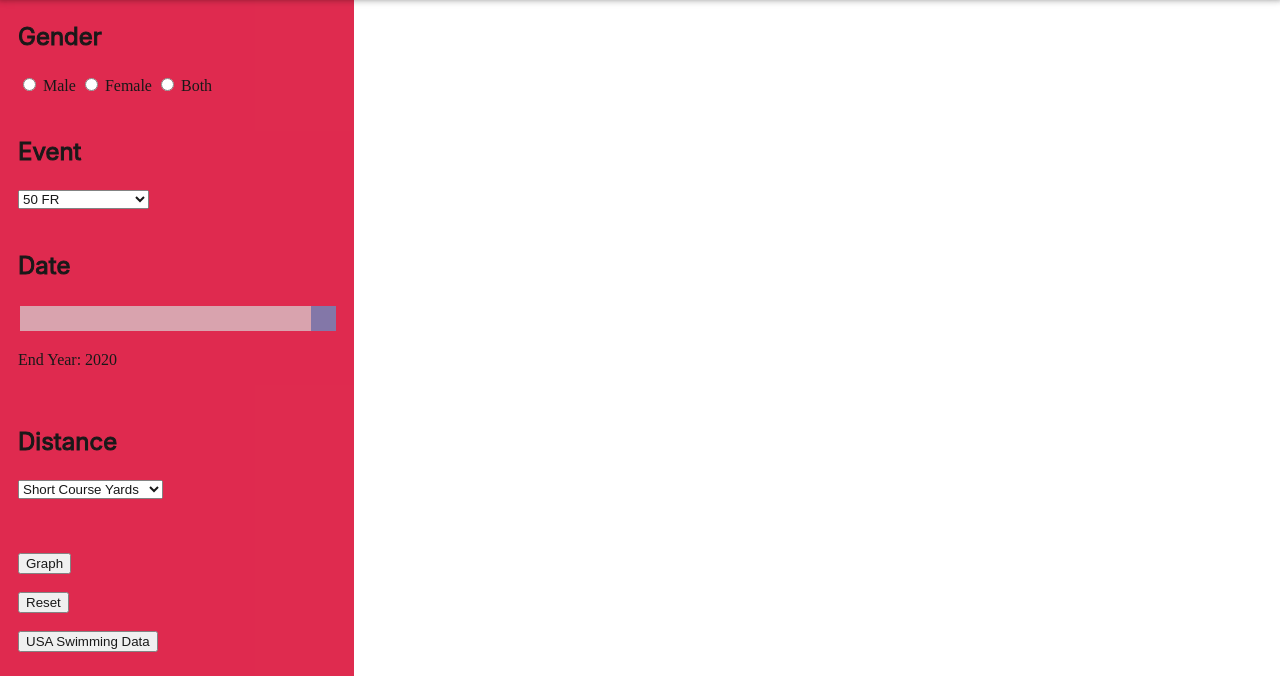
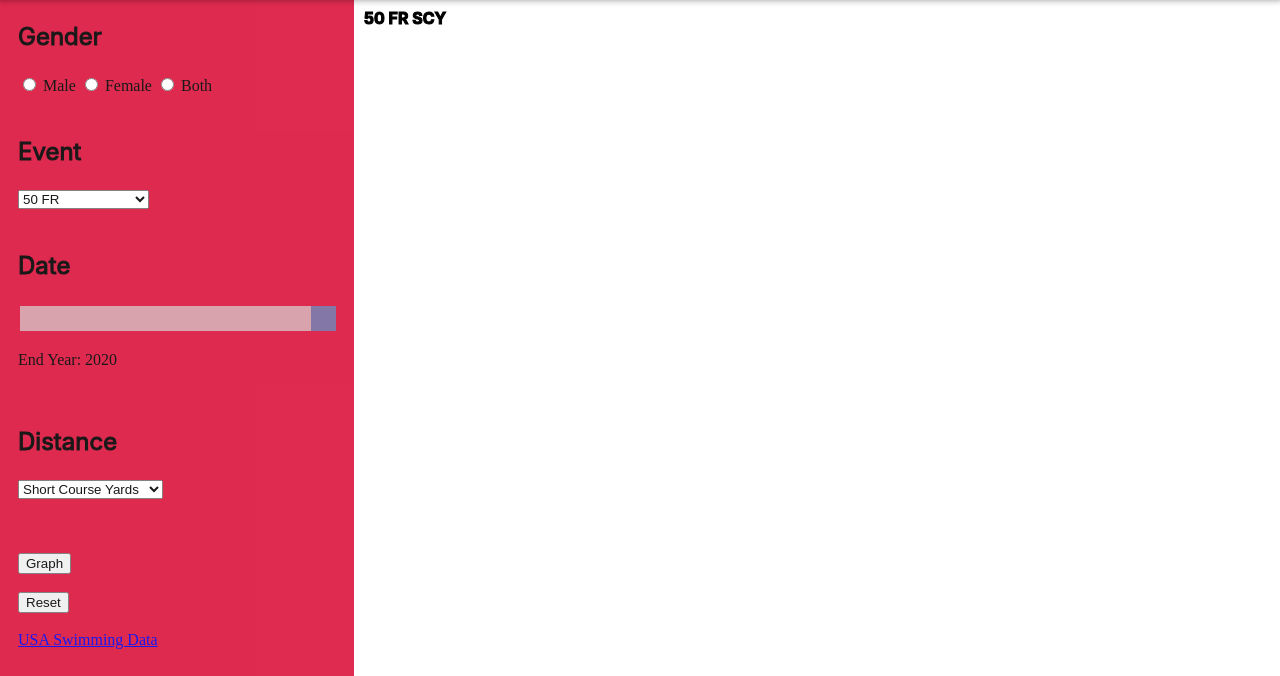
Before and after one commit to bmg23/MathW82SwimProject, a plain HTML site: page docs/index.html in a window 1280 px wide. Shown: the part 124-800 px from the top of the page. Drawn offline with nearby package versions, Linux system fonts and the light colour scheme.

Commit message:
Finishing Touches

```diff
--- a/docs/index.html
+++ b/docs/index.html
@@ -57,7 +57,8 @@
             <button onclick="graph()">Reset</button>
             <br>
             <br>
-            <button onclick="www.usaswimming.org/Home/times/data-hub">USA Swimming Data</button>
+            <a href="https://www.usaswimming.org/Home/times/data-hub">USA Swimming Data</a>
+
 
             <p class="description" id="description"></p>
         </div>
@@ -67,6 +68,9 @@
         </div>
         <br>
         <div class="info"></div>
+        <br>
+        <br>
+        <p></p>
     </body>
 
     <script src="https://d3js.org/d3.v5.min.js"></script>
--- a/docs/mainPage.js
+++ b/docs/mainPage.js
@@ -275,6 +275,7 @@ d3.csv("AllWorldRecords.csv").then( mainLCM );
 d3.csv("NCAAD1RecordProgressions.csv").then( mainSCY );
 d3.csv("RecordProgressionSCM.csv").then( mainSCM );
 
+console.log(SCM_World_Records);
 
 
 
@@ -499,7 +500,20 @@ function drawLine(dataArray, line, xScale, yScale) {
  * in html.
  */
 function drawGraph(dataArray) {
-  var text = document.createTextNode(dataArray[0]["Event"]);
+  var event = "";
+  if(dataArray.length == 0) {
+    event = "No data."
+  }
+  if (selectedGender == 'male') {
+    event = "Men's " + eventInput + " " + distanceInput;
+  }
+  else if(selectedGender == 'female') {
+    event = "Women's " + eventInput + " " + distanceInput;
+  } else {
+    event = eventInput + " " + distanceInput;
+  }
+
+  var text = document.createTextNode(event);
   graphTitle.appendChild(text);
 
 
```
